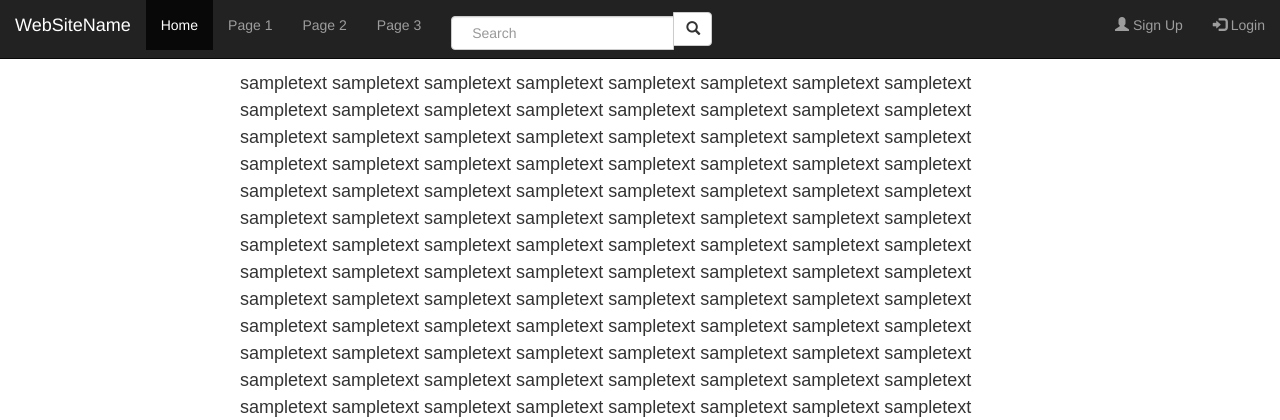
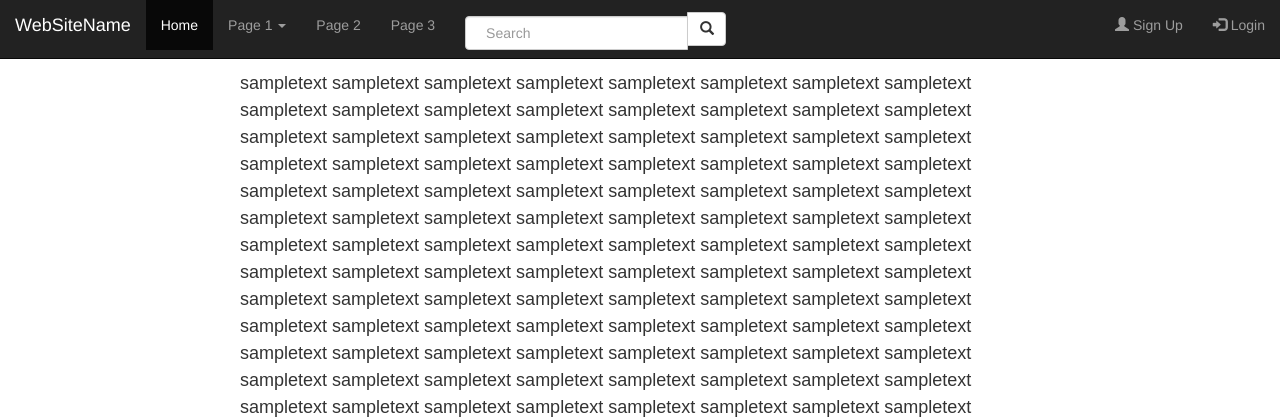
Before and after one commit to Ubiniti/inz, a Symfony app: template templates/home/index.html.twig in a window 1280 px wide. Shown: the top 420 px of the page. Run offline with Twig, Linux system fonts and the light colour scheme; the template is opened without the code that fills it, so the values that code supplies are empty; some libraries are stand-ins or nearby versions.

Commit message:
Update Responsive Navbar

```diff
--- a/templates/base.html.twig
+++ b/templates/base.html.twig
@@ -77,7 +77,14 @@
                 <div class="collapse navbar-collapse" id="myNavbar">
                     <ul class="nav navbar-nav">
                         <li class="active"><a href="#">Home</a></li>
-                        <li><a href="#">Page 1</a></li>
+                        <li class="dropdown">
+                            <a class="dropdown-toggle" data-toggle="dropdown" href="#">Page 1 <span class="caret"></span></a>
+                            <ul class="dropdown-menu">
+                                <li><a href="#">Page 1-1</a></li>
+                                <li><a href="#">Page 1-2</a></li>
+                                <li><a href="#">Page 1-3</a></li>
+                            </ul>
+                        </li>
                         <li><a href="#">Page 2</a></li>
                         <li><a href="#">Page 3</a></li>
                     </ul>
@@ -106,7 +113,7 @@
                         {% else %}
                             <li><a href="{{ path('app_register') }}"><span class="glyphicon glyphicon-user"></span> Sign Up</a></li>
                             <li><a href="{{ path('app_login') }}"><span class="glyphicon glyphicon-log-in"></span> Login</a></li>
-                        {% endif %}
+                            {% endif %}
                     </ul>
                 </div>
             </div>
```
